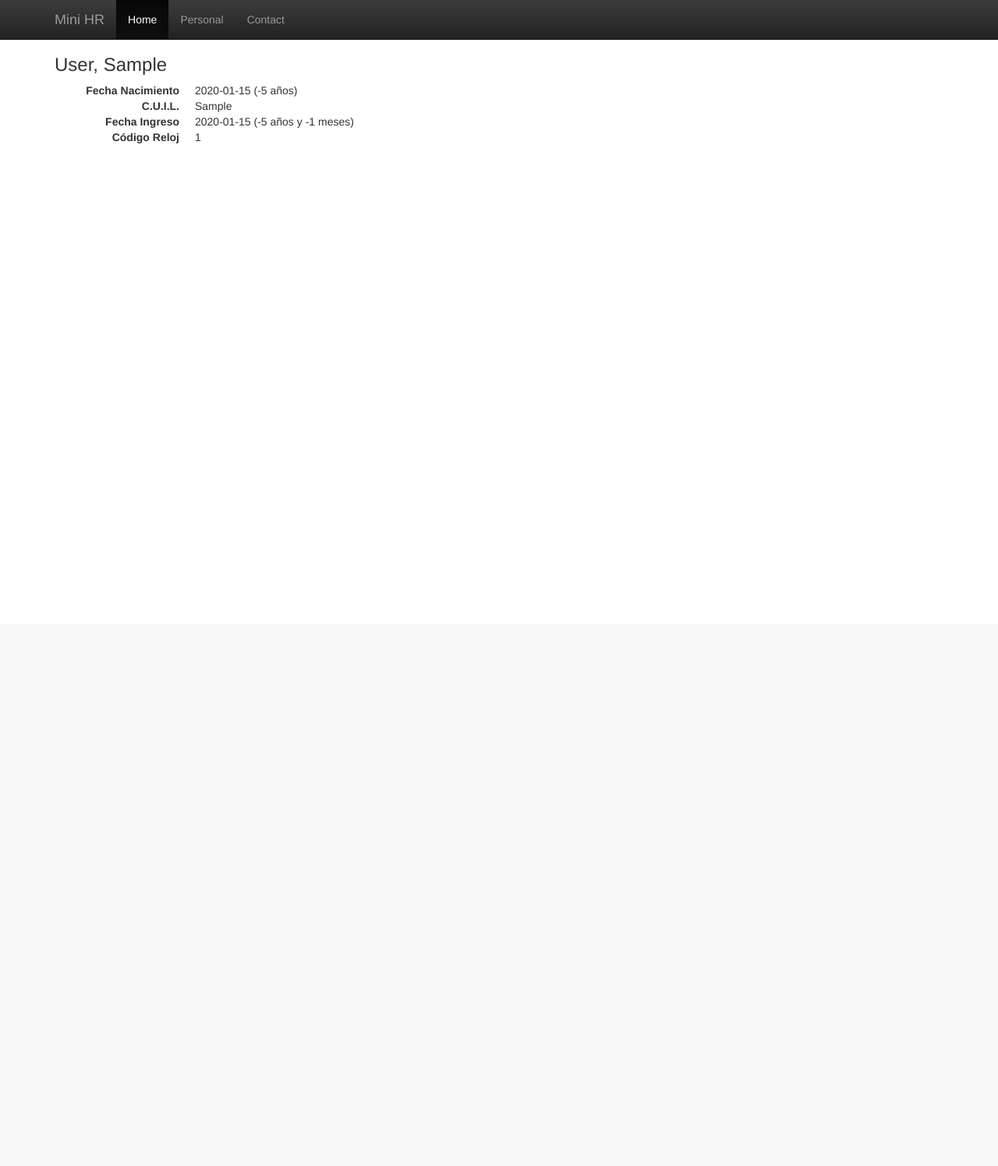
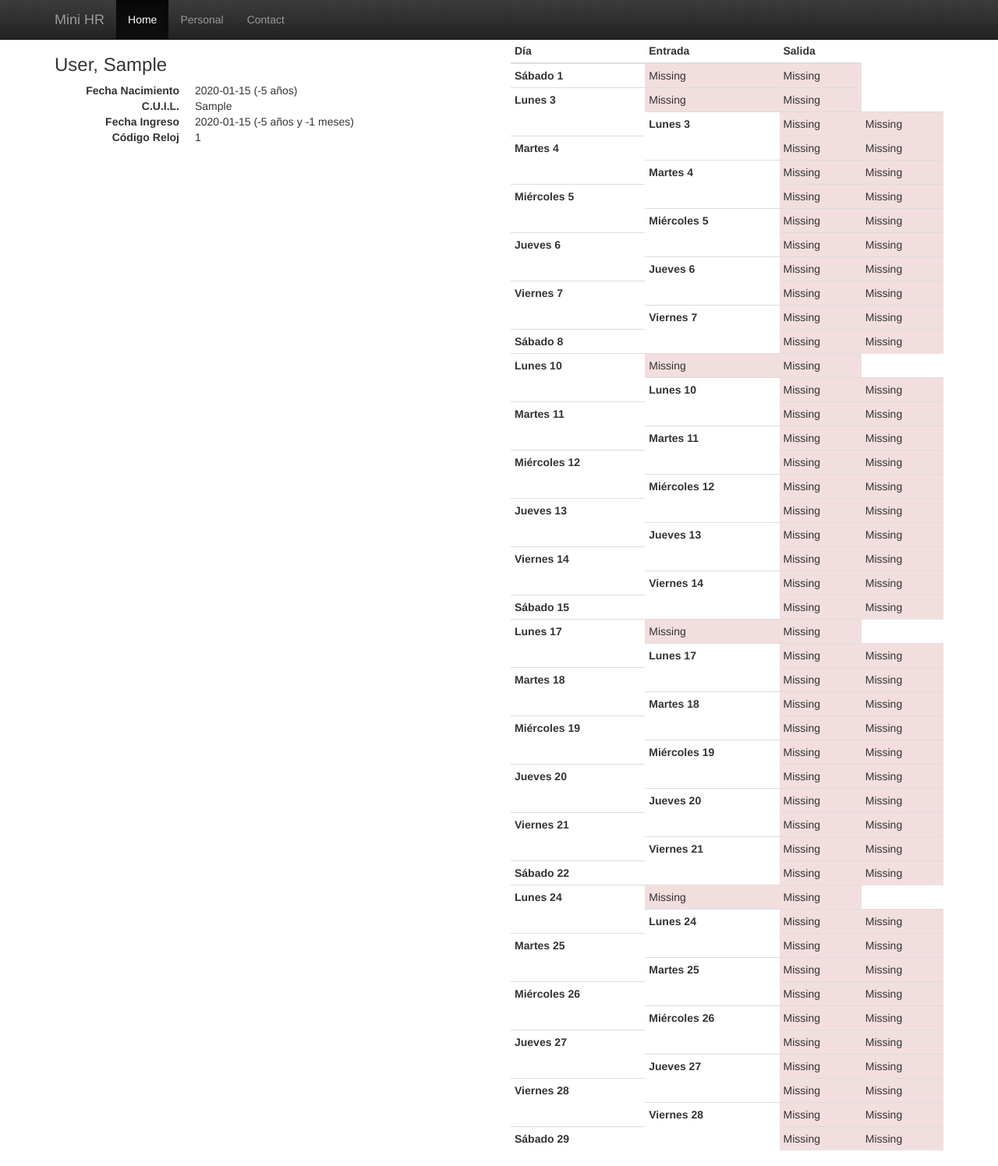
Before and after one commit to coyotevz/mini-hr, a Flask app: page /employee/1 in a window 1280 px wide. Shown: the whole page at 78% size. Before the commit the page ends 184 px from the top, so only its background shows below. Run offline with Flask 2, Linux system fonts and the light colour scheme; tables that the repository leaves empty hold one stand-in row (values such as "Sample post"); some libraries are stand-ins or nearby versions.

Commit message:
More work on employee view

```diff
--- a/hr/templates/employee_view.html
+++ b/hr/templates/employee_view.html
@@ -2,7 +2,7 @@
 
 {% block page_content %}
 <div class="row">
-  <div class="col-md-12">
+  <div class="col-md-6">
     <h3>{{ employee.name }}</h3>
     <dl class="dl-horizontal">
       <dt>Fecha Nacimiento</dt>
@@ -15,19 +15,34 @@
       <dd>{{ employee.user_code }}</dd>
     </dl>
   </div>
-</div>
-<div class="row">
-  <div class="col-md-12">
-    <table class="table">
+  <div class="col-md-6">
+    <table class="table table-condensed">
+      <thead>
+        <tr>
+          <th>Día</th>
+          <th>Entrada</th>
+          <th>Salida</th>
+        </tr>
+      </thead>
       <tbody>
+        {% set wdays = {0: "Lunes", 1: "Martes", 2: "Miércoles", 3: "Jueves",
+                        4: "Viernes", 5: "Sábado", 6: "Domingo"} %}
         {% set year = 2014 %}
         {% set month = 11 %}
-        {% for record in employee.month_records(year, month) %}
+        {% set lastday = None %}
+        {% for (day, intervals) in fixed_records(employee.month_records(year, month), year, month) %}
+        {% for interval in intervals %}
         <tr>
-          <td>{{ record.datetime.date() }}</td>
-          <td>{{ record.datetime.time() }}</td>
-          <td>{{ ['Entrada', 'Salida'][record.type_code] }}</td>
+          {% if lastday != day %}
+          <th{% if intervals|length > 1 %} rowspan="{{ intervals|length }}"{% endif %}>
+            {{ wdays[day.weekday()] }} {{ day.day }}
+          </th>
+          {% endif %}
+          <td{% if not interval.input %} class="danger"{% endif %}>{{ interval.input|d('Missing', true) }}</td>
+          <td{% if not interval.output %} class="danger"{% endif %}>{{ interval.output|d('Missing', true) }}</td>
         </tr>
+        {% set lastday = day %}
+        {% endfor %}
         {% endfor %}
       </tbody>
     </table>
--- a/hr/utils.py
+++ b/hr/utils.py
@@ -56,7 +56,7 @@ def grouped(iterable, n=2):
     return zip(*[iter(iterable)]*n)
 
 def fixed_records(query, year, month):
-    "Return a list with fixed records from query.
+    """Return a list with fixed records from query.
 
     return list of (day, [Interval(), Interval(), ...])
     """
@@ -69,7 +69,10 @@ def fixed_records(query, year, month):
     for day, intervals in grid:
         day_records = records.get(day, [])
         pairs = [[i, None] for i in chain(*intervals)]
-        while len(day_records):
+        # FIXME: This can fall in an infinite loop
+        processed = 0
+        while len(day_records) and processed < len(pairs)*10:
+            processed += 1
             rec = day_records.pop(0)
             mini = min_diff_index(pairs, rec)
             if pairs[mini][1] is not None:
--- a/hr/views.py
+++ b/hr/views.py
@@ -29,8 +29,10 @@ def employee_add():
 
 @app.route("/employee/<int:id>")
 def employee_view(id):
+    from hr.utils import fixed_records
     employee = Employee.query.get_or_404(id)
-    return render_template('employee_view.html', employee=employee)
+    return render_template('employee_view.html',
+            employee=employee, fixed_records=fixed_records)
 
 @app.route("/employee/<id>/edit")
 def employee_edit(id):
```
